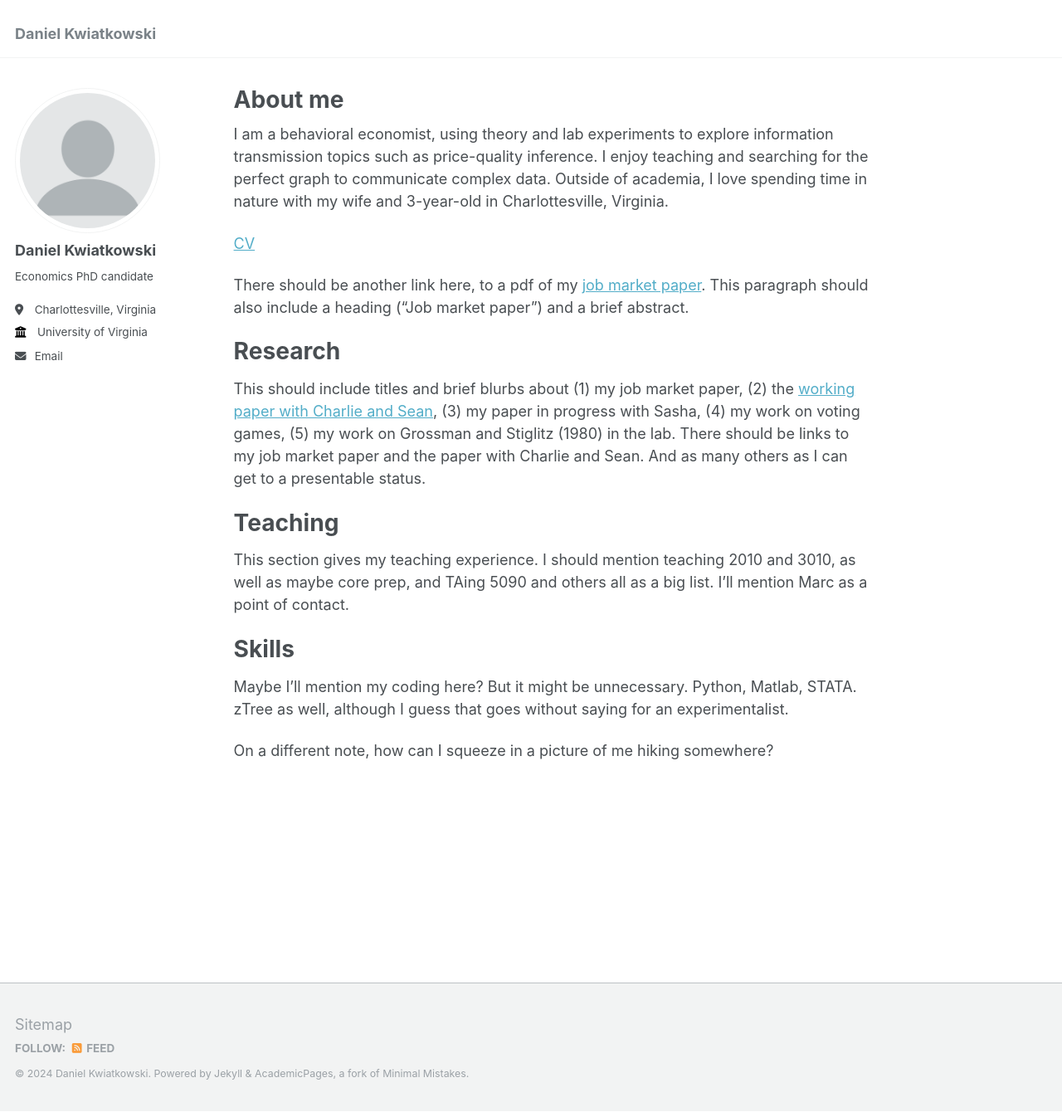
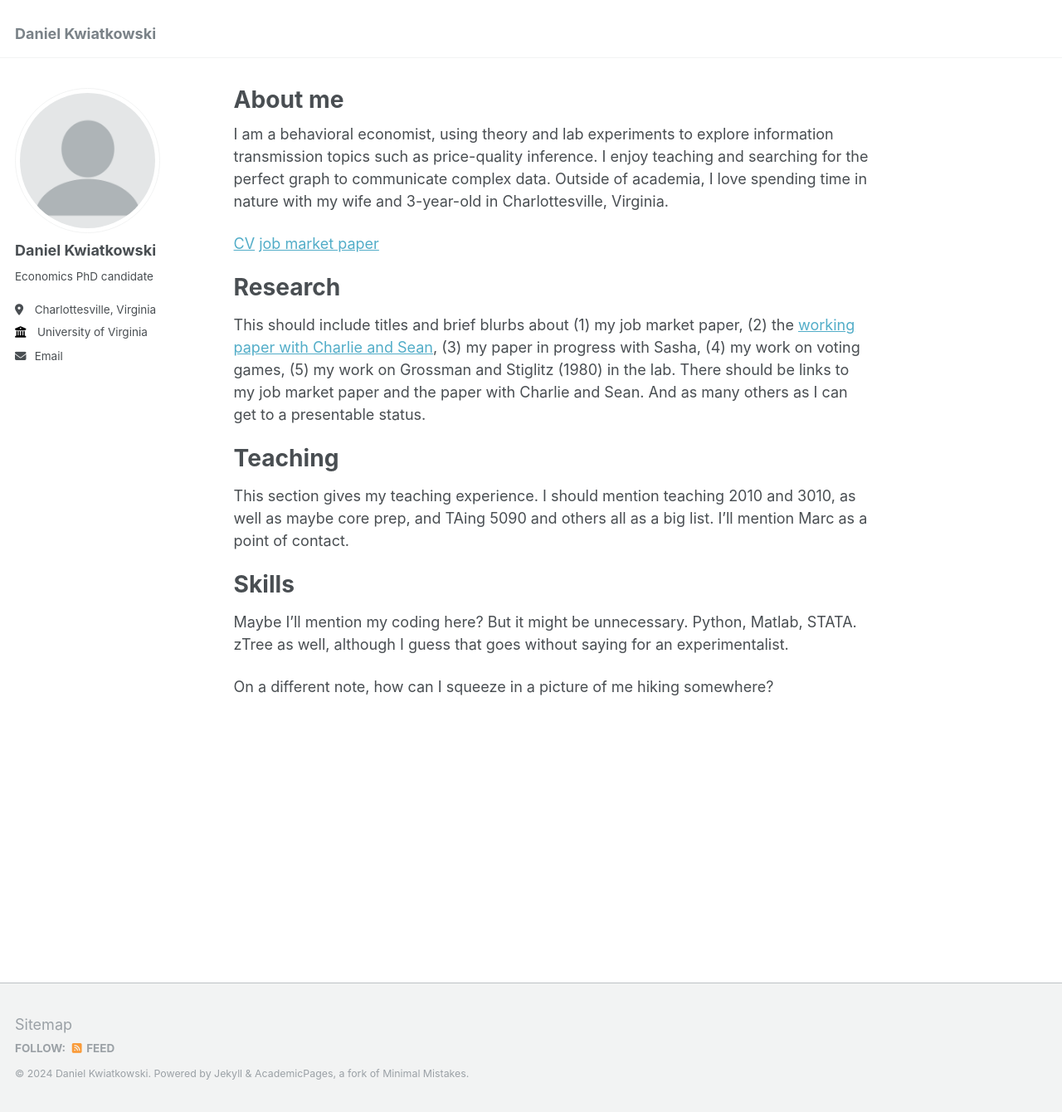
Before and after one commit to dvkwiat/dvkwiat.github.io, a Jekyll site: the page built from _pages/about.md, in a window 1280 px wide and 1340 px high. Shown: the whole window at 83% size. Built offline with Jekyll 4.4.1, drawn with Linux system fonts in a browser that asks for light colours.

Commit message:
Update about.md

```diff
--- a/_pages/about.md
+++ b/_pages/about.md
@@ -9,9 +9,7 @@ redirect_from:
 
 I am a behavioral economist, using theory and lab experiments to explore information transmission topics such as price-quality inference. I enjoy teaching and searching for the perfect graph to communicate complex data. Outside of academia, I love spending time in nature with my wife and 3-year-old in Charlottesville, Virginia.
 
-[CV](../files/cv.pdf)
-
-There should be another link here, to a pdf of my [job market paper](../files/paper2.pdf). This paragraph should also include a heading ("Job market paper") and a brief abstract.
+[CV](../files/cv.pdf)      [job market paper](../files/jmp.pdf)
 
 Research
 ======
```
